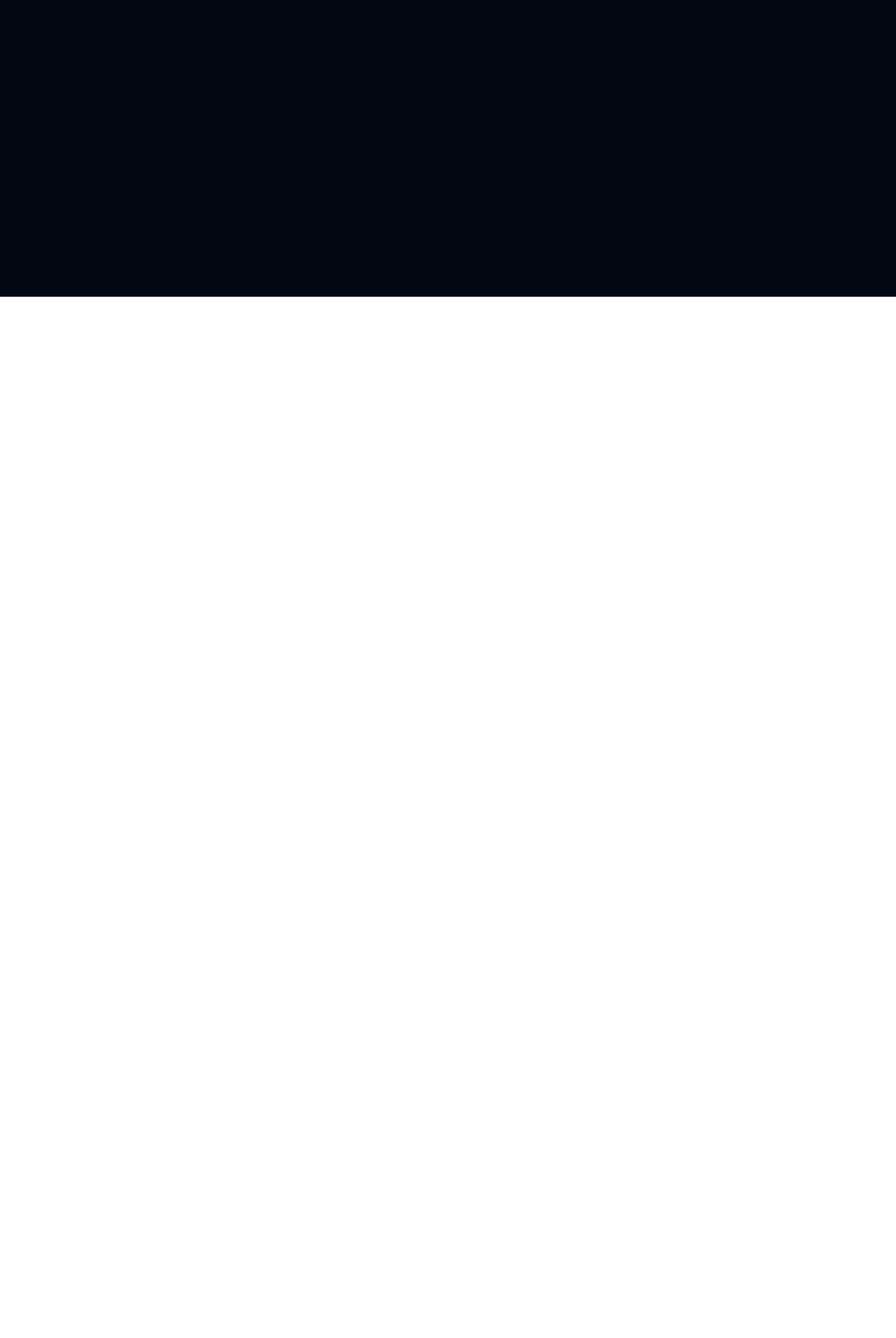
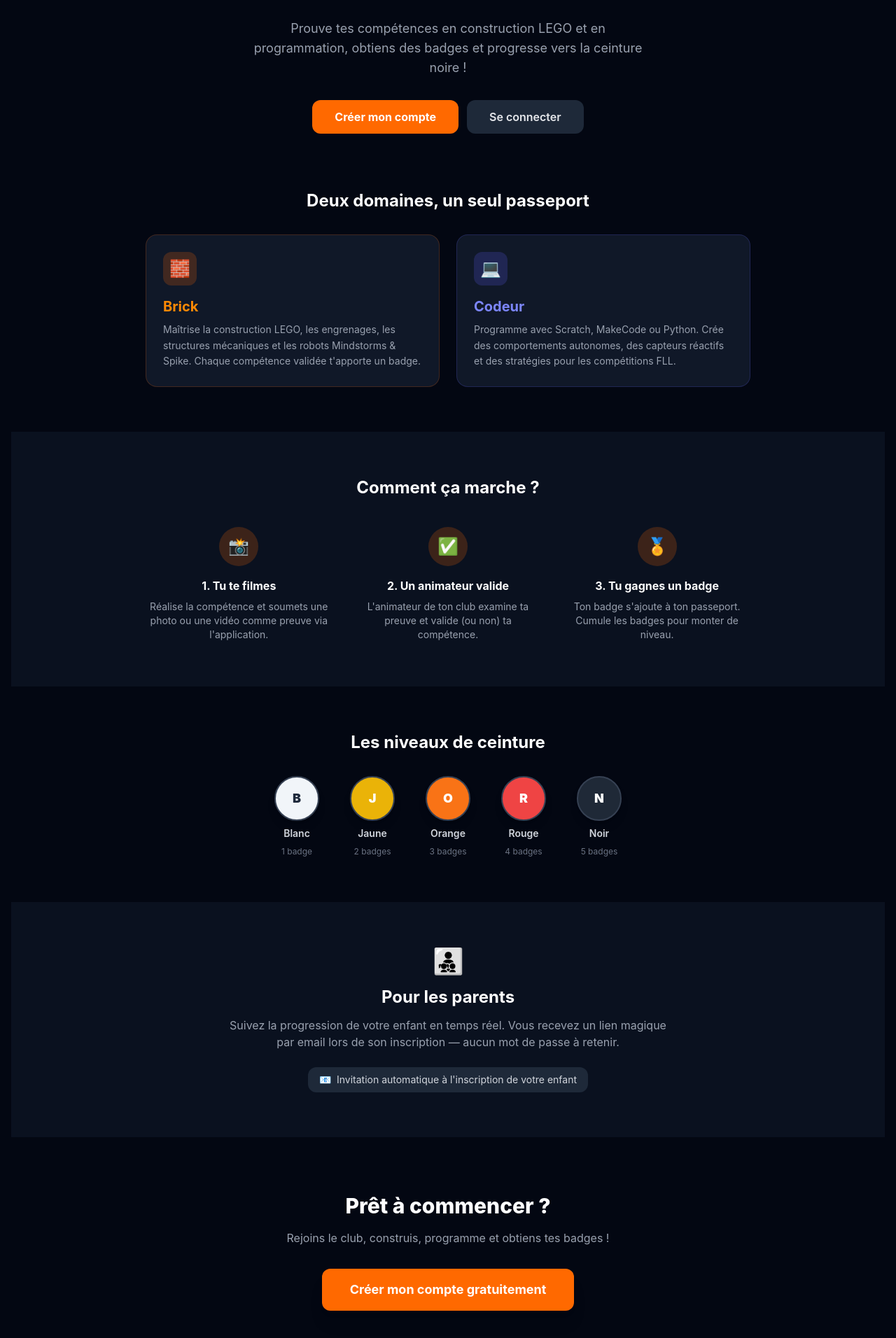
Before and after one commit to chrisagon/brickodeurxp, a SvelteKit app: page / in a window 1280 px wide. Before the commit this address had no page. Shown: the part 376-2288 px from the top of the page at 70% size. Before the commit the page ends 800 px from the top, so only its background shows below. Built offline with nearby package versions, Linux system fonts and the light colour scheme.

Commit message:
feat: landing page publique — présentation, domaines, niveaux, CTA

```diff
--- a/src/routes/+page.svelte
+++ b/src/routes/+page.svelte
@@ -4,10 +4,9 @@
 
   let { data } = $props<{ data: PageData }>();
 
+  // Redirect authenticated users to their dashboard
   $effect(() => {
-    if (!data.session) {
-      goto('/auth/login');
-    } else {
+    if (data.session) {
       const role = data.session.user.role;
       if (role === 'jeune')          goto('/jeune/passeport');
       else if (role === 'animateur') goto('/animateur/validations');
@@ -16,3 +15,149 @@
     }
   });
 </script>
+
+<!-- HERO -->
+<section class="relative overflow-hidden pt-16 pb-20 text-center">
+  <div class="max-w-3xl mx-auto px-4">
+    <img src="/logo.png" alt="Brickodeurs" class="w-32 h-auto mx-auto mb-6 drop-shadow-xl" />
+    <h1 class="text-4xl sm:text-5xl font-extrabold text-white mb-4 leading-tight">
+      Le passeport numérique<br />
+      <span class="text-orange-400">des Brickodeurs</span>
+    </h1>
+    <p class="text-lg text-gray-400 max-w-xl mx-auto mb-8">
+      Prouve tes compétences en construction LEGO et en programmation,
+      obtiens des badges et progresse vers la ceinture noire !
+    </p>
+    <div class="flex flex-col sm:flex-row gap-3 justify-center">
+      <a
+        href="/auth/register"
+        class="bg-orange-500 hover:bg-orange-400 text-white font-bold px-8 py-3 rounded-xl transition-colors text-base"
+      >
+        Créer mon compte
+      </a>
+      <a
+        href="/auth/login"
+        class="bg-gray-800 hover:bg-gray-700 text-gray-200 font-semibold px-8 py-3 rounded-xl transition-colors text-base"
+      >
+        Se connecter
+      </a>
+    </div>
+  </div>
+</section>
+
+<!-- DOMAINS -->
+<section class="max-w-4xl mx-auto px-4 pb-16">
+  <h2 class="text-2xl font-bold text-center text-white mb-8">Deux domaines, un seul passeport</h2>
+  <div class="grid sm:grid-cols-2 gap-6">
+    <div class="bg-gray-900 rounded-2xl p-6 border border-orange-500/20">
+      <div class="w-12 h-12 rounded-xl bg-orange-500/20 flex items-center justify-center mb-4">
+        <span class="text-2xl">🧱</span>
+      </div>
+      <h3 class="text-xl font-bold text-orange-400 mb-2">Brick</h3>
+      <p class="text-gray-400 text-sm leading-relaxed">
+        Maîtrise la construction LEGO, les engrenages, les structures mécaniques
+        et les robots Mindstorms & Spike. Chaque compétence validée t'apporte un badge.
+      </p>
+    </div>
+    <div class="bg-gray-900 rounded-2xl p-6 border border-indigo-500/20">
+      <div class="w-12 h-12 rounded-xl bg-indigo-500/20 flex items-center justify-center mb-4">
+        <span class="text-2xl">💻</span>
+      </div>
+      <h3 class="text-xl font-bold text-indigo-400 mb-2">Codeur</h3>
+      <p class="text-gray-400 text-sm leading-relaxed">
+        Programme avec Scratch, MakeCode ou Python. Crée des comportements autonomes,
+        des capteurs réactifs et des stratégies pour les compétitions FLL.
+      </p>
+    </div>
+  </div>
+</section>
+
+<!-- HOW IT WORKS -->
+<section class="bg-gray-900/60 py-16">
+  <div class="max-w-4xl mx-auto px-4">
+    <h2 class="text-2xl font-bold text-center text-white mb-10">Comment ça marche ?</h2>
+    <div class="grid sm:grid-cols-3 gap-8">
+      <div class="text-center">
+        <div class="w-14 h-14 rounded-full bg-orange-500/20 flex items-center justify-center mx-auto mb-4 text-2xl">
+          📸
+        </div>
+        <h3 class="font-bold text-white mb-2">1. Tu te filmes</h3>
+        <p class="text-gray-400 text-sm">
+          Réalise la compétence et soumets une photo ou une vidéo comme preuve via l'application.
+        </p>
+      </div>
+      <div class="text-center">
+        <div class="w-14 h-14 rounded-full bg-orange-500/20 flex items-center justify-center mx-auto mb-4 text-2xl">
+          ✅
+        </div>
+        <h3 class="font-bold text-white mb-2">2. Un animateur valide</h3>
+        <p class="text-gray-400 text-sm">
+          L'animateur de ton club examine ta preuve et valide (ou non) ta compétence.
+        </p>
+      </div>
+      <div class="text-center">
+        <div class="w-14 h-14 rounded-full bg-orange-500/20 flex items-center justify-center mx-auto mb-4 text-2xl">
+          🏅
+        </div>
+        <h3 class="font-bold text-white mb-2">3. Tu gagnes un badge</h3>
+        <p class="text-gray-400 text-sm">
+          Ton badge s'ajoute à ton passeport. Cumule les badges pour monter de niveau.
+        </p>
+      </div>
+    </div>
+  </div>
+</section>
+
+<!-- BELT LEVELS -->
+<section class="max-w-4xl mx-auto px-4 py-16">
+  <h2 class="text-2xl font-bold text-center text-white mb-8">Les niveaux de ceinture</h2>
+  <div class="flex flex-wrap justify-center gap-3">
+    {#each [
+      { level: 'Blanc',  color: '#f1f5f9', text: '#1e293b', badges: 1 },
+      { level: 'Jaune',  color: '#eab308', text: '#fff',    badges: 2 },
+      { level: 'Orange', color: '#f97316', text: '#fff',    badges: 3 },
+      { level: 'Rouge',  color: '#ef4444', text: '#fff',    badges: 4 },
+      { level: 'Noir',   color: '#1f2937', text: '#fff',    badges: 5 },
+    ] as belt}
+      <div class="flex flex-col items-center gap-2 w-24">
+        <div
+          class="w-16 h-16 rounded-full flex items-center justify-center font-black text-lg shadow-lg border-2 border-gray-700"
+          style="background:{belt.color}; color:{belt.text}"
+        >
+          {belt.level.charAt(0)}
+        </div>
+        <span class="text-sm font-semibold text-gray-300">{belt.level}</span>
+        <span class="text-xs text-gray-500">{belt.badges} badge{belt.badges > 1 ? 's' : ''}</span>
+      </div>
+    {/each}
+  </div>
+</section>
+
+<!-- FOR PARENTS -->
+<section class="bg-gray-900/60 py-16">
+  <div class="max-w-2xl mx-auto px-4 text-center">
+    <div class="text-4xl mb-4">👨‍👧‍👦</div>
+    <h2 class="text-2xl font-bold text-white mb-3">Pour les parents</h2>
+    <p class="text-gray-400 mb-6">
+      Suivez la progression de votre enfant en temps réel.
+      Vous recevez un lien magique par email lors de son inscription —
+      aucun mot de passe à retenir.
+    </p>
+    <div class="inline-flex items-center gap-2 bg-gray-800 rounded-xl px-4 py-2 text-sm text-gray-300">
+      <span>📧</span>
+      <span>Invitation automatique à l'inscription de votre enfant</span>
+    </div>
+  </div>
+</section>
+
+<!-- FINAL CTA -->
+<section class="max-w-2xl mx-auto px-4 py-20 text-center">
+  <h2 class="text-3xl font-extrabold text-white mb-4">Prêt à commencer ?</h2>
+  <p class="text-gray-400 mb-8">Rejoins le club, construis, programme et obtiens tes badges !</p>
+  <a
+    href="/auth/register"
+    class="inline-block bg-orange-500 hover:bg-orange-400 text-white font-bold px-10 py-4 rounded-xl transition-colors text-lg shadow-xl"
+  >
+    Créer mon compte gratuitement
+  </a>
+</section>
```
